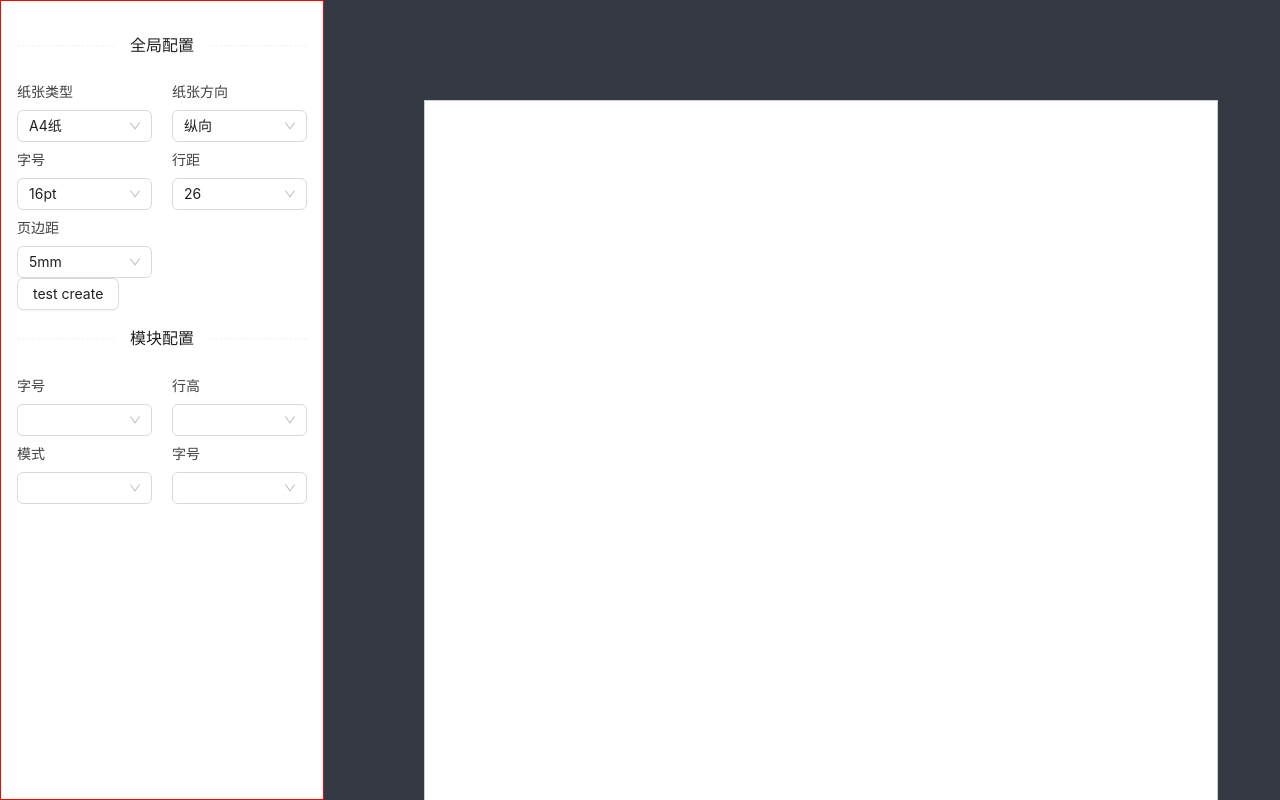
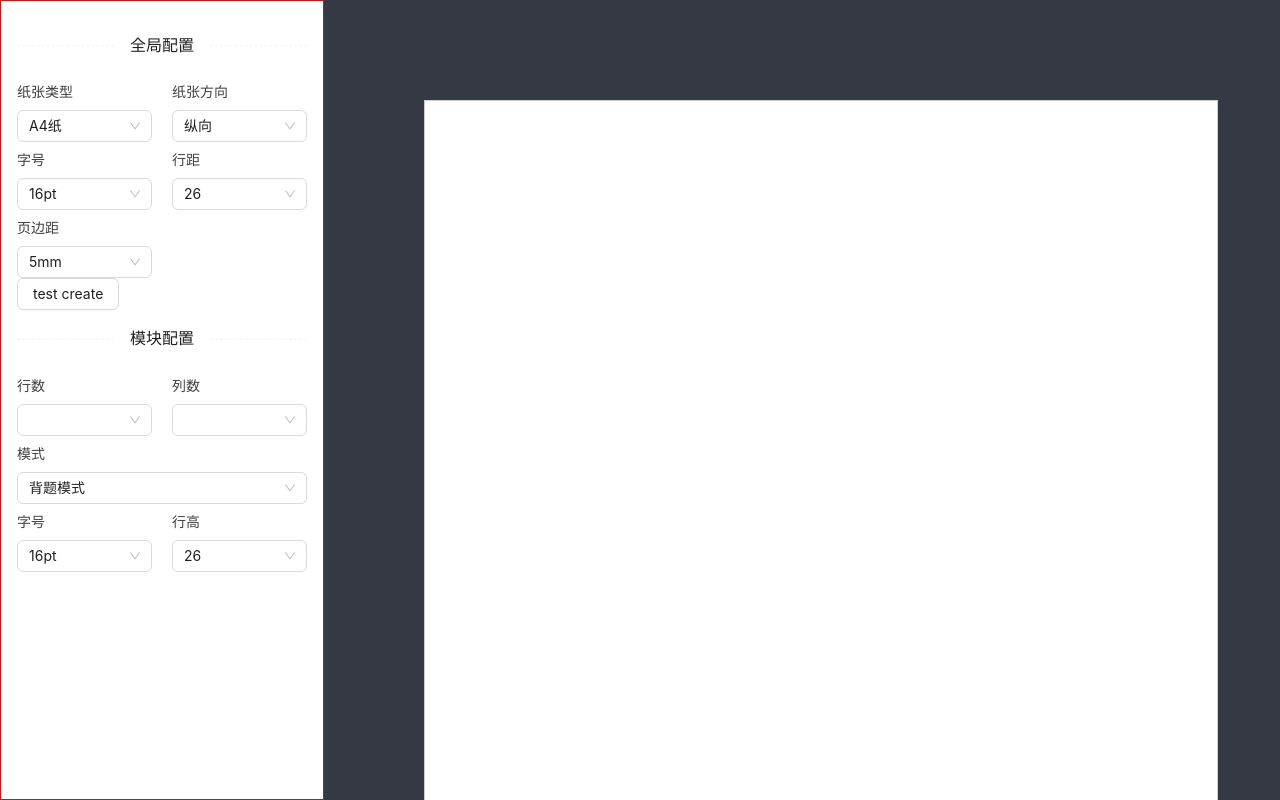
Before and after one commit to nwjf/super-xiti, a React app: page /#/ in a window 1280 px wide. Shown: the top 800 px of the page. Built offline with nearby package versions, Linux system fonts and the light colour scheme.

Commit message:
wip:调整operation-config配置

```diff
--- a/src/pages/home/atoms/contentData.ts
+++ b/src/pages/home/atoms/contentData.ts
@@ -107,14 +107,17 @@ export function useSetContentDataState() {
     setContentDataState((oldValue) => {
       let moduleList: Array<ModulesData> = [...oldValue.moduleList];
       const index: number = moduleList.findIndex((item: ModulesData) => item.id === moduleId);
+      let currentModuleData = oldValue.currentModuleData;
       if (index >= 0) {
         moduleList[index] = {
           ...moduleList[index],
           config,
         };
+        currentModuleData = moduleList[index];
       }
       return {
         ...oldValue,
+        currentModuleData,
         moduleList,
       };
     });
--- a/src/pages/home/components/configPanel/operation/index.tsx
+++ b/src/pages/home/components/configPanel/operation/index.tsx
@@ -8,20 +8,23 @@ import { useCallback } from 'react';
 import { Select, Row, Col } from 'antd';
 import { columnList } from './constants';
 import { useGetContentDataState, useSetContentDataState } from '../../../atoms/contentData';
+import { useGetPagerConfigState } from '../../../atoms/pagerConfig';
 import MenuItem from '../../common/menuItem';
+import PageConfig from '../pageConfig';
+import {
+  FONT_SIZR_LIST,
+  LINE_HEIGHT_LIST,
+  MODE_LIST,
+} from '../../../constants/pager';
 
-const MODE_LIST = [
-  { label: '背题模式', value: '' },
-  { label: '答题模式', value: '' },
-];
 
 export default function OperationConfig() {
   const { setModuleConfig } = useSetContentDataState();
   const { currentModuleData, currentModuleId } = useGetContentDataState();
   const config: any = currentModuleData?.config || {};
+  const pagerConfig = useGetPagerConfigState();
 
   const valueChange = useCallback((value: any, key: string) => {
-    console.log(key, value);
     setModuleConfig(currentModuleId || '', {
       ...config,
       [key]: value,
@@ -32,16 +35,16 @@ export default function OperationConfig() {
     <div className="config-operation-warp">
       <Row gutter={20}>
         <Col span={12}>
-          <MenuItem name="字号">
+          <MenuItem name="行数">
             <Select
               style={{width: '100%'}}
-              value={config.column}
+              value={config.row}
               options={columnList}
-              onChange={(d) => valueChange(d, 'column')} />
+              onChange={(d) => valueChange(d, 'row')} />
           </MenuItem>
         </Col>
         <Col span={12}>
-          <MenuItem name="行高">
+          <MenuItem name="列数">
             <Select
               style={{width: '100%'}}
               value={config.column}
@@ -52,22 +55,36 @@ export default function OperationConfig() {
       </Row>
 
       <Row gutter={20}>
-        <Col span={12}>
+        <Col span={24}>
           <MenuItem name="模式">
             <Select
               style={{width: '100%'}}
-              value={config.column}
+              defaultValue="read"
+              value={config.mode}
               options={MODE_LIST}
-              onChange={(d) => valueChange(d, 'column')} />
+              onChange={(d) => valueChange(d, 'mode')} />
           </MenuItem>
         </Col>
+      </Row>
+
+      <Row gutter={20}>
         <Col span={12}>
           <MenuItem name="字号">
             <Select
               style={{width: '100%'}}
-              value={config.column}
-              options={columnList}
-              onChange={(d) => valueChange(d, 'column')} />
+              defaultValue={pagerConfig.fontSize}
+              value={config.fontSize}
+              options={FONT_SIZR_LIST}
+              onChange={(d) => valueChange(d, 'fontSize')} />
+          </MenuItem>
+        </Col>
+        <Col span={12}>
+          <MenuItem name="行高">
+            <Select
+              style={{width: '100%'}}
+              value={config.lineHeight || pagerConfig.lineHeight}
+              options={LINE_HEIGHT_LIST}
+              onChange={(d) => valueChange(d, 'lineHeight')} />
           </MenuItem>
         </Col>
       </Row>
--- a/src/pages/home/components/configPanel/pageConfig/index.tsx
+++ b/src/pages/home/components/configPanel/pageConfig/index.tsx
@@ -46,6 +46,10 @@ export default function PageConfig(props: Props) {
         type,
         dataType,
         list,
+        config: {
+          row: 10,
+          column: 3,
+        },
       }
     ];
     setCurrentModule(id, type);
--- a/src/pages/home/components/contentPanel/operation/index.tsx
+++ b/src/pages/home/components/contentPanel/operation/index.tsx
@@ -4,6 +4,7 @@
 
 import './index.less';
 import { useGetContentDataState } from '../../../atoms/contentData';
+import { useGetPagerConfigState } from '../../../atoms/pagerConfig';
 
 interface Props {
   moduleData?: any;
@@ -31,7 +32,7 @@ const getOperationCalssName = (k: string | number) => {
 }
 
 export default function Operation(props: Props) {
-  console.log(props.moduleData);
+  const pagerConfig = useGetPagerConfigState();
   const { id, type, dataType, list, config } = props.moduleData;
 
 
@@ -45,6 +46,8 @@ export default function Operation(props: Props) {
               className="operation-view-item"
               style={{
                 width: `${100 / (config?.column || 1)}%`,
+                fontSize: config.fontSize ? `${config.fontSize}px` : 'inherit',
+                lineHeight: config.lineHeight ? `${config.lineHeight}px` : 'inherit',
               }}
             >
               {
--- a/src/pages/home/components/contentPanel/pageView/index.less
+++ b/src/pages/home/components/contentPanel/pageView/index.less
@@ -4,5 +4,6 @@
     height: 800px;
     background: #fff;
     border: 1px solid #ccc;
+    overflow: hidden;
   }
 }
--- a/src/pages/home/constants/pager.ts
+++ b/src/pages/home/constants/pager.ts
@@ -75,3 +75,8 @@ export const LINE_HEIGHT_LIST = [
   { label: '29', value: 29 },
   { label: '30', value: 30 },
 ];
+
+export const MODE_LIST = [
+  { label: '背题模式', value: 'read' },
+  { label: '答题模式', value: 'solve' },
+];
```
